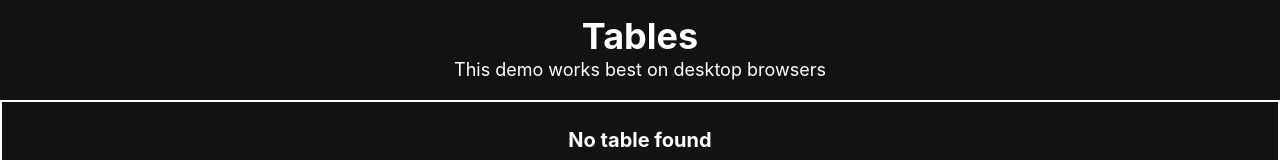
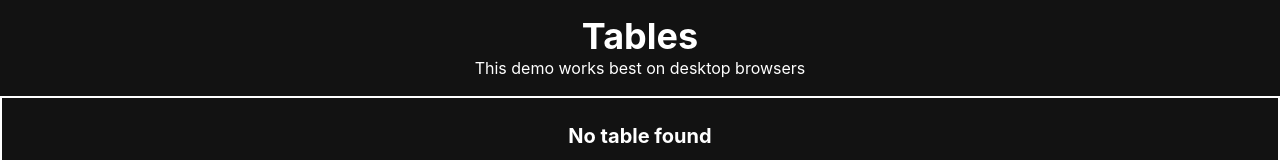
Before and after one commit to haicuong/task-manager, a website built with Vite: page index.html in a window 1280 px wide. Shown: the top 160 px of the page. Built offline with nearby package versions, Linux system fonts and the light colour scheme.

Commit message:
Content update

```diff
--- a/index.html
+++ b/index.html
@@ -11,6 +11,6 @@
   </head>
   <body class="bg-[#121212] min-h-screen flex flex-col text-white pt-4">
     <h1 class="text-4xl font-bold mx-auto">Tables</h1>
-    <p class="mx-auto text-lg">This demo works best on desktop browsers</p>
+    <p class="mx-auto text-md">This demo works best on desktop browsers</p>
   </body>
 </html>
```
